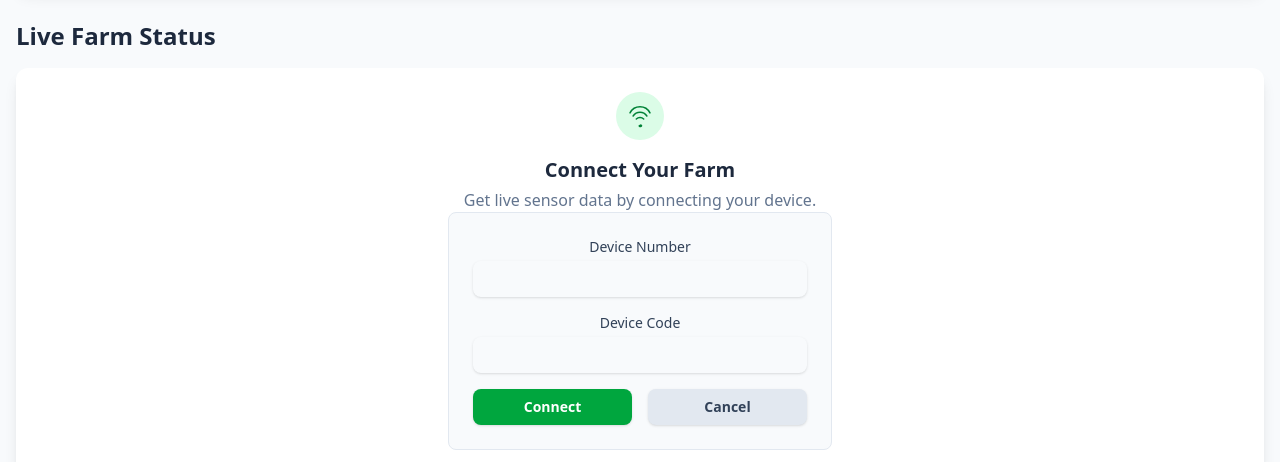
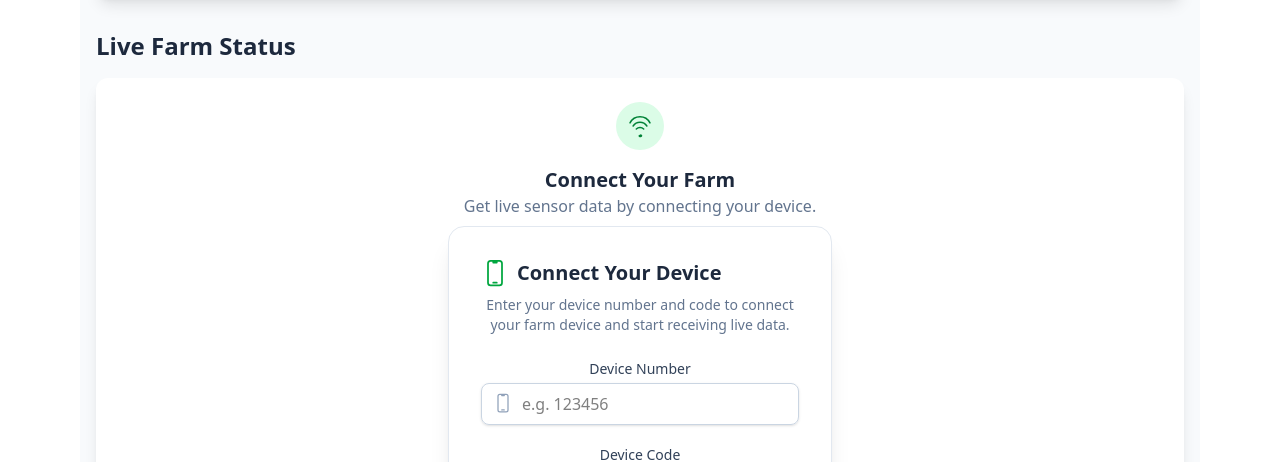
Before and after one commit to virtualabishek/hello-world-DAVCodefest, a React (Vite) app in the folder frontend/: page / in a window 1280 px wide. Both pictures are taken after a click on the button "Connect Device Now". Shown: the part 338-800 px from the top of the page. Built offline with nearby package versions, Linux system fonts and the light colour scheme; no server answers.

Commit message:
update: on ui

```diff
--- a/frontend/src/Pages/Home.jsx
+++ b/frontend/src/Pages/Home.jsx
@@ -2,8 +2,8 @@ import React, { useEffect, useState } from "react";
 import { Link } from "react-router-dom";
 import { userAuthStore } from "../store/authStore";
 import SensorData from "../Subpages/SensorData";
+import News from "../Subpages/News";
 import Connectdevice from "../Subpages/Connectdevice";
-import News from "../Subpages/News";
 import {
   ShieldExclamationIcon,
   BuildingStorefrontIcon,
@@ -18,15 +18,15 @@ const getGreeting = () => {
   return "Good Evening";
 };
 
-const ConnectDevicePrompt = ({ refetch }) => (
-  <div className="rounded-xl bg-white p-6 text-center shadow-lg">
+const ConnectDevicePromptComponent = ({ refetch }) => (
+  <div className="rounded-xl bg-white p-6 text-center shadow-lg ">
     <div className="mx-auto flex h-12 w-12 items-center justify-center rounded-full bg-green-100">
       <svg xmlns="http://www.w3.org/2000/svg" fill="none" viewBox="0 0 24 24" strokeWidth={1.5} stroke="currentColor" className="h-6 w-6 text-green-700">
         <path strokeLinecap="round" strokeLinejoin="round" d="M8.288 15.038a5.25 5.25 0 0 1 7.424 0M5.136 12.006a8.25 8.25 0 0 1 13.728 0M2.01 8.94a11.25 11.25 0 0 1 19.98 0M12 21.75a.75.75 0 0 1 .75-.75h.008a.75.75 0 0 1 .75.75v.008a.75.75 0 0 1-.75.75H12a.75.75 0 0 1-.75-.75v-.008Z" />
       </svg>
     </div>
     <h3 className="mt-4 text-xl font-bold text-slate-800">Connect Your Farm</h3>
-    <p className="mt-1 text-slate-500">Get live sensor data by connecting your device.</p>
+    <p className="mb-2 text-slate-500">Get live sensor data by connecting your device.</p>
     <Connectdevice refetch={refetch} className="mt-4" />
   </div>
 );
@@ -48,6 +48,8 @@ const QuickActionCard = ({ to, icon: Icon, title, subtitle }) => (
 const Home = () => {
   const { user } = userAuthStore();
   const [weather, setWeather] = useState(null);
+  const [deviceRefresh, setDeviceRefresh] = useState(false);
+  const [isDeviceConnected, setIsDeviceConnected] = useState(false);
 
   const refetch = () => {
     fetch("https://api.openweathermap.org/data/2.5/forecast?q=Lalitpur&units=metric&appid=5e0c4d7564f485afbd09ea6e9b55adb4")
@@ -60,11 +62,23 @@ const Home = () => {
     refetch();
   }, []);
 
+  useEffect(() => {
+    setIsDeviceConnected(!!user?.devices && user.devices.length > 0);
+  }, [user]);
+
+  const handleDeviceConnect = () => {
+    setIsDeviceConnected(true);
+  };
+
+  const handleDeviceDisconnect = () => {
+    setIsDeviceConnected(false);
+  };
+
   return (
-    <div className="min-h-screen bg-slate-50">
+    <div className="min-h-screen bg-slate-50 m-20">
       <main className="container mx-auto space-y-8 p-4 py-8 pb-24">
         <div className="rounded-xl bg-gradient-to-br from-green-500 to-green-700 p-6 text-white shadow-lg">
-            <h1 className="text-3xl font-bold">{getGreeting()}, {user?.name || "Farmer"}!</h1>
+            <h1 className="text-3xl font-bold">{getGreeting()}, {user?.username || "Farmer"}!</h1>
             <p className="opacity-90">Here's your farm's outlook for today.</p>
             <div className="mt-6 flex flex-col items-start gap-6 sm:flex-row sm:items-center sm:justify-between">
                 <div>
@@ -87,7 +101,9 @@ const Home = () => {
         <div>
             <h2 className="text-2xl font-bold text-slate-800">Live Farm Status</h2>
             <div className="mt-4">
-                {user?.devices ? <SensorData /> : <ConnectDevicePrompt refetch={refetch} />}
+                {isDeviceConnected
+                  ? <SensorData onDisconnect={handleDeviceDisconnect} />
+                  : <ConnectDevicePromptComponent refetch={refetch} />}
             </div>
         </div>
 
@@ -98,14 +114,23 @@ const Home = () => {
         </div>
 
         <div className="relative flex flex-col md:flex-row overflow-hidden rounded-xl bg-gradient-to-r from-slate-700 to-slate-900 text-white shadow-lg">
-            <div className="p-8 md:w-2/3">
-                <h3 className="text-2xl font-bold">Farming Wisdom from the Pros</h3>
-                <p className="mt-2 max-w-lg opacity-90">
+            <div className="p-8 h-[400px] flex flex-col justify-between md:w-2/3">
+            <div className="flex flex-col">
+
+                <h3 className="text-5xl font-bold">Farming Wisdom from the Pros</h3>
+                <p className="mt-5 max-w-lg opacity-90">
                     Get in touch with top farmers earning 12+ lakhs per season and learn their secrets!
                 </p>
+            </div>
+                <div className="flex w-full h-15 ">
+
                 <Link to="/community" className="mt-4 inline-block rounded-lg bg-white px-5 py-2.5 text-sm font-semibold text-slate-800 transition hover:bg-slate-200">
-                    Contact Now
+                    Go to Community
                 </Link>
+                {/* <Link to="/marketplace" className="mt-4 inline-block rounded-lg bg-white px-5 py-2.5 text-sm font-semibold text-slate-800 transition hover:bg-slate-200">
+                    Go to Marketplace
+                </Link> */}
+                </div>
             </div>
             <div className="relative h-40 md:h-auto md:w-1/3">
                 <img
@@ -117,7 +142,7 @@ const Home = () => {
         </div>
 
         <div>
-            <h2 className="text-2xl font-bold text-slate-800">Latest News</h2>
+            {/* <h2 className="text-2xl font-bold text-slate-800">Latest News</h2> */}
             <div className="mt-4">
                 <News />
             </div>
--- a/frontend/src/Subpages/Connectdevice.jsx
+++ b/frontend/src/Subpages/Connectdevice.jsx
@@ -1,6 +1,7 @@
 import React, { useState } from "react";
 import { userAuthStore } from "../store/authStore";
-import toast from 'react-hot-toast';
+import toast from "react-hot-toast";
+import { DevicePhoneMobileIcon, KeyIcon } from "@heroicons/react/24/outline";
 
 const Connectdevice = ({ refetch }) => {
   const [showForm, setShowForm] = useState(false);
@@ -30,56 +31,81 @@ const Connectdevice = ({ refetch }) => {
     return (
       <button
         onClick={() => setShowForm(true)}
-            className="w-full sm:w-auto inline-flex items-center justify-center rounded-lg bg-green-600 px-6 py-3 text-base font-semibold text-white shadow-sm transition-colors hover:bg-green-700"
+        className="w-full sm:w-auto inline-flex items-center justify-center gap-2 rounded-xl bg-gradient-to-br from-green-600 to-green-500 px-6 py-3 text-base font-semibold text-white shadow-lg transition hover:scale-105 hover:from-green-700 hover:to-green-600"
       >
+        <DevicePhoneMobileIcon className="h-6 w-6" />
         Connect Device Now
       </button>
-      )
+    );
   }
 
   return (
-    <div className="w-full max-w-sm mx-auto rounded-lg bg-slate-50 border border-slate-200 p-6">
-        <form onSubmit={handleFormSubmit} className="space-y-4">
+
+    <div className="w-full max-w-sm mx-auto mt-2 rounded-2xl bg-white border border-slate-200 p-8 shadow-xl">
+
+      <h2 className="text-xl font-bold text-slate-800 mb-2 flex items-center gap-2">
+        <DevicePhoneMobileIcon className="h-7 w-7 text-green-600" />
+        Connect Your Device
+      </h2>
+      <p className="mb-6 text-slate-500 text-sm">
+        Enter your device number and code to connect your farm device and start
+        receiving live data.
+      </p>
+      <form onSubmit={handleFormSubmit} className="space-y-5">
         <div>
-            <label htmlFor="deviceNo" className="block text-sm font-medium text-slate-700">
+          <label
+            htmlFor="deviceNo"
+            className="block text-sm font-medium text-slate-700 mb-1"
+          >
             Device Number
           </label>
+          <div className="relative">
+            <DevicePhoneMobileIcon className="absolute left-3 top-2.5 h-5 w-5 text-slate-400" />
             <input
               type="text"
               id="deviceNo"
               value={deviceNo}
               onChange={(e) => setDeviceNo(e.target.value)}
               required
-                className="mt-1 block w-full rounded-lg border-slate-300 px-3 py-2 shadow-sm focus:border-green-500 focus:ring-green-500 sm:text-sm"
+              placeholder="e.g. 123456"
+              className="pl-10 pr-3 py-2 w-full rounded-lg border border-slate-300 focus:border-green-500 focus:ring-green-500 text-base shadow-sm transition"
             />
+          </div>
         </div>
 
         <div>
-            <label htmlFor="deviceCode" className="block text-sm font-medium text-slate-700">
+          <label
+            htmlFor="deviceCode"
+            className="block text-sm font-medium text-slate-700 mb-1"
+          >
             Device Code
           </label>
+          <div className="relative">
+            <KeyIcon className="absolute left-3 top-2.5 h-5 w-5 text-slate-400" />
             <input
               type="text"
               id="deviceCode"
               value={deviceCode}
               onChange={(e) => setDeviceCode(e.target.value)}
               required
-                className="mt-1 block w-full rounded-lg border-slate-300 px-3 py-2 shadow-sm focus:border-green-500 focus:ring-green-500 sm:text-sm"
+              placeholder="e.g. ABCD1234"
+              className="pl-10 pr-3 py-2 w-full rounded-lg border border-slate-300 focus:border-green-500 focus:ring-green-500 text-base shadow-sm transition"
             />
           </div>
+        </div>
 
-            <div className="flex items-center gap-4">
+        <div className="flex items-center gap-3 pt-2">
           <button
             type="submit"
             disabled={isLoading}
-                    className="w-full rounded-lg bg-green-600 px-4 py-2 text-sm font-semibold text-white shadow-sm transition-colors hover:bg-green-700 disabled:cursor-not-allowed disabled:opacity-60"
+            className="flex-1 rounded-lg bg-gradient-to-br from-green-600 to-green-500 px-4 py-2 text-sm font-semibold text-white shadow-md transition hover:from-green-700 hover:to-green-600 disabled:opacity-60 disabled:cursor-not-allowed"
           >
             {isLoading ? "Connecting..." : "Connect"}
           </button>
           <button
             type="button"
             onClick={() => setShowForm(false)}
-                    className="w-full rounded-lg bg-slate-200 px-4 py-2 text-sm font-semibold text-slate-700 shadow-sm transition-colors hover:bg-slate-300"
+            className="flex-1 rounded-lg bg-slate-100 px-4 py-2 text-sm font-semibold text-slate-700 shadow-sm transition hover:bg-slate-200"
           >
             Cancel
           </button>
--- a/frontend/src/Subpages/News.jsx
+++ b/frontend/src/Subpages/News.jsx
@@ -102,22 +102,31 @@ const News = () => {
 
   return (
     <div className="min-h-screen bg-slate-50 py-8">
+          <div className="flex items-center w-full justify-between gap-3">
+
+
+            <div className="flex flex-row">
+            <NewspaperIcon className="h-8 w-8 text-green-600" />
+            <h1 className="text-3xl font-bold text-slate-800">Latest News</h1>
+            </div>
+
+          </div>
       <div className="container mx-auto max-w-5xl px-4">
         <header className="flex items-center justify-between">
-          <div className="flex items-center gap-3">
-            <NewspaperIcon className="h-8 w-8 text-green-600" />
-            <h1 className="text-3xl font-bold text-slate-800">Latest News</h1>
-          </div>
           {user?.role === "admin" && (
             <Link
-              to="/news/create"
-              className="inline-flex items-center gap-2 rounded-lg bg-green-600 px-4 py-2.5 text-sm font-semibold text-white shadow-sm transition-all duration-200 hover:bg-green-700"
+            to="/news/create"
+            className="inline-flex items-center gap-2 rounded-lg bg-green-600 px-4 py-2.5 text-sm font-semibold text-white shadow-sm transition-all duration-200 hover:bg-green-700"
             >
               <PlusIcon className="h-5 w-5" />
               <span>Add News</span>
             </Link>
           )}
         </header>
+
+
+
+
 
         <div className="mt-8 grid grid-cols-1 gap-6 md:grid-cols-2">
           {isLoading ? (
--- a/frontend/src/impComponents/UpperNav.jsx
+++ b/frontend/src/impComponents/UpperNav.jsx
@@ -11,8 +11,8 @@ const UpperNavigation = ({ unreadNotifications }) => {
   const { user } = userAuthStore();
 
   return (
-    <header className="fixed top-0 left-0 z-40 w-full items-center border-b border-slate-200 bg-white/90 backdrop-blur-lg">
-      <div className="container mx-auto flex h-20 items-center justify-between px-4 sm:px-6 lg:px-8">
+    <header className="fixed top-0 left-0 z-40 w-full  items-center border-b border-slate-200 bg-white/90 backdrop-blur-lg">
+      <div className="container mx-auto flex h-20 items-center justify-between px-4  sm:px-6 lg:px-8">
         <div className="flex items-center gap-8">
           <Link to="/" aria-label="Home">
             <img src="/images/logo.png" alt="Logo" className="h-12 w-12" />
```
Also changed, not shown: frontend/src/Subpages/SensorData.jsx (+16 -4 lines). Lines whose indentation alone changed are shown as unchanged.
